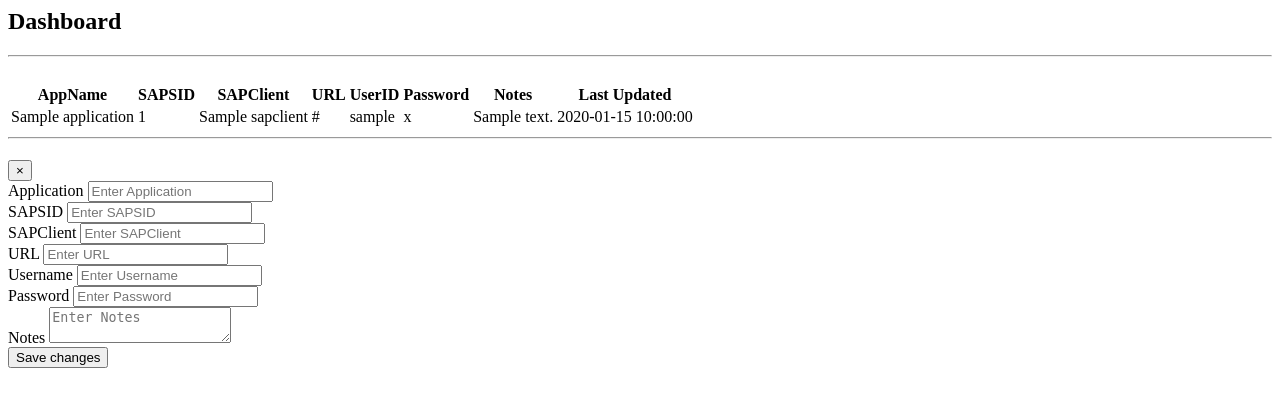
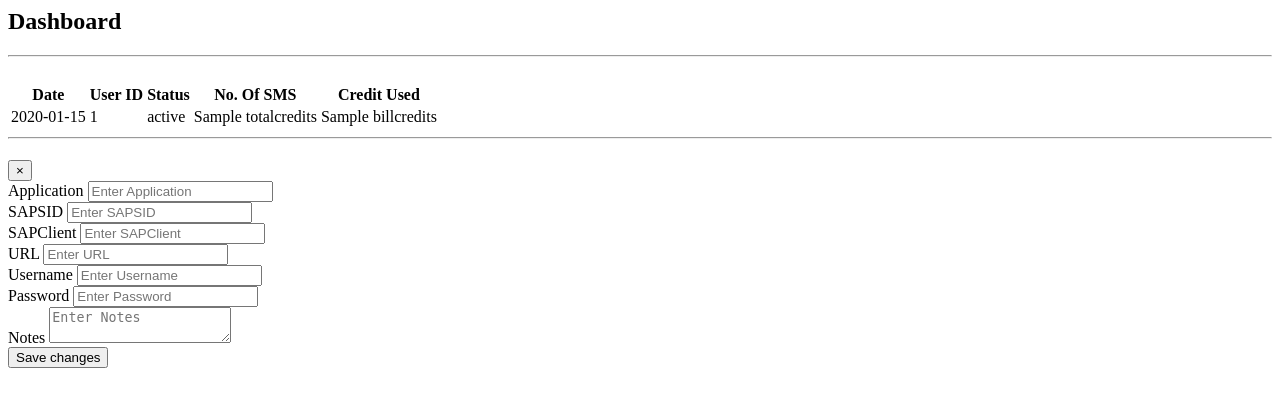
Before and after one commit to sah-anshu/mis_panel, a CodeIgniter app: the page made by application/views/summary_list.php in a window 1280 px wide. Shown: the top 407 px of the page. Run offline with CodeIgniter, Linux system fonts and the light colour scheme; the visitor is signed in with stand-in values (Sample User, id 1); tables that the repository leaves empty hold one stand-in row (values such as "Sample post"); the template is opened without the code that fills it: most values are stand-ins (such as "Sample title", 1, 10 or a date in 2020); some libraries are stand-ins or nearby versions.

Commit message:
View Page Completed

```diff
--- a/application/config/routes.php
+++ b/application/config/routes.php
@@ -55,6 +55,6 @@ $route['login'] = 'user/login';
 $route['logout'] = 'user/logout';
 $route['reset_password'] = 'user/reset_password';
 
-$route['default_controller'] = 'password';
+$route['default_controller'] = 'summary';
 $route['404_override'] = '';
 $route['translate_uri_dashes'] = FALSE;
--- a/application/controllers/User.php
+++ b/application/controllers/User.php
@@ -186,7 +186,7 @@ class User extends CI_Controller {
 				$this->session->set_userdata($logged_in_data);
 
 				// user login ok
-				redirect('password'); //if session is not there, redirect to login page
+				redirect('summary'); //if session is not there, redirect to login page
 
 			} else {
 
--- a/application/views/summary_list.php
+++ b/application/views/summary_list.php
@@ -51,34 +51,27 @@
         <thead>
           <tr>
 
-            <th>AppName</th>
-            <th>SAPSID</th>
-            <th>SAPClient</th>
-            <th>URL</th>
-            <th>UserID</th>
-            <th>Password</th>
+            <th>Date</th>
+            <th>User ID</th>
+            <th>Status</th>
+            <th>No. Of SMS</th>
+            <th>Credit Used</th>
 
-            <th>Notes</th>
-            <th>Last Updated</th>
             <?php if ($_SESSION['is_admin'] === true) : ?> <th>Action</th> <?php endif; ?>
 
           </tr>
         </thead>
         <tbody>
-            <?php if($passwords): ?>
-            <?php foreach($passwords as $password):?>
+            <?php if($summary): ?>
+            <?php foreach($summary as $password):?>
             <tr id="password_id_<?php echo $password->id;?>">
 
-                <td> <?php echo $password->Application;?> </td>
-                <td> <?php echo $password->SAPSID;?> </td>
-                <td> <?php echo $password->SAPClient;?> </td>
+                <td> <?php echo $password->sendondate;?> </td>
+                <td> <?php echo $password->user_id;?> </td>
+                <td> <?php echo $password->status;?> </td>
 
-                <td> <?php echo $password->URL;?> </td>
-                <td> <?php echo $password->UserName;?> </td>
-                <td> <?php echo $password->Password;?> </td>
-
-                <td> <?php echo $password->Notes;?> </td>
-                <td> <?php echo $password->last_updated_timestamp; ?> </td>
+                <td> <?php echo $password->totalcredits;?> </td>
+                <td> <?php echo $password->billcredits;?> </td>
 
                 <?php if ($_SESSION['is_admin'] === true) : ?>
                 <td>
@@ -188,12 +181,12 @@ $(document).ready(function() {
         "order": [],
         // Load data from an Ajax source
         "ajax": {
-            "url": SITEURL + "index.php/password/getLists/",
+            "url": SITEURL + "index.php/summary/getLists/",
             "type": "POST"
         },
         'aoColumnDefs': [
             {
-                "aTargets": [7], //column index counting from the left
+                "aTargets": [0], //column index counting from the left
                 "sType": 'date',
                 "fnRender": function ( dateObj ) {
                     var oDate = new Date(dateObj.aData[0]);
@@ -203,16 +196,10 @@ $(document).ready(function() {
             },
             {
                 'bSortable': false,
-                'aTargets': [-1, -2, -3, -4]
+                'aTargets': [-1,]
             }
         ],
 
-    });
-
-    $('#password_list tbody').on('click', 'tr', function () {
-        var password_value = $('td', this).eq(5).find('a');
-        if(password_value.length)
-            $('td', this).eq(5).text(atob(password_value.data("txt")));
     });
 
     $('#password_list tbody').on( 'hover', 'tr', function () {
```
Also changed, not shown: application/controllers/Summary.php (+19 -26 lines), application/models/Summary_model.php (+7 -8 lines).
